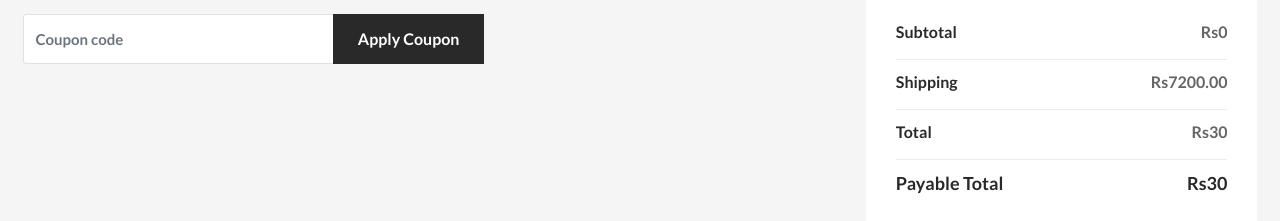
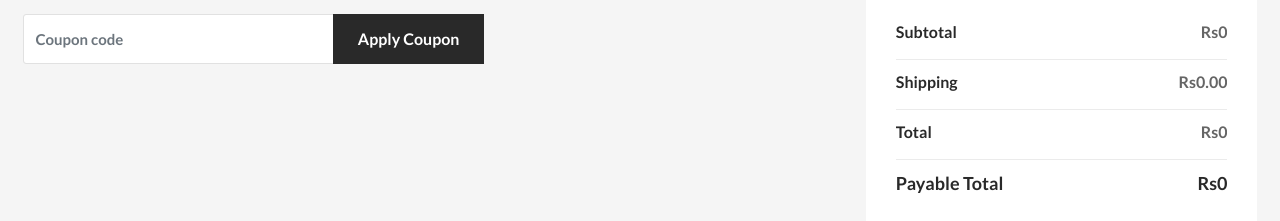
Before and after one commit to krish23/ecommerce-frontend-reactjs, a React (Create React App) app: page /cart in a window 1280 px wide. Shown: the part 437-658 px from the top of the page. Built offline with nearby package versions, Linux system fonts and the light colour scheme.

Commit message:
Adjust shipping total

```diff
--- a/src/components/Shop/CartArea.jsx
+++ b/src/components/Shop/CartArea.jsx
@@ -175,7 +175,7 @@
                   </span>
                 </li>
                 <li>
-                  Shipping <span>Rs7200.00</span>
+                  Shipping <span>Rs0.00</span>
                 </li>
                 <li>
                   Total{" "}
@@ -189,7 +189,7 @@
                             parseInt(curItem.quantity || 0)
                         );
                       }, 0)) ||
-                      0) + 30}
+                      0) + 0}
                   </span>
                 </li>
                 <li>
@@ -204,7 +204,7 @@
                             parseInt(curItem.quantity || 0)
                         );
                       }, 0)) ||
-                      0) + 30}
+                      0) + 0}
                   </span>
                 </li>
               </ul>
```
